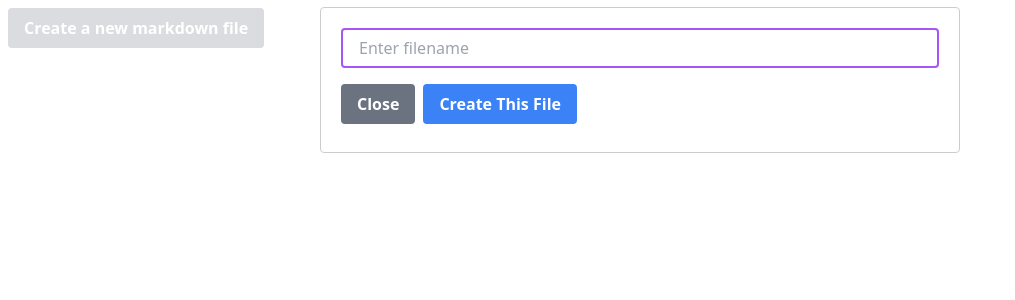
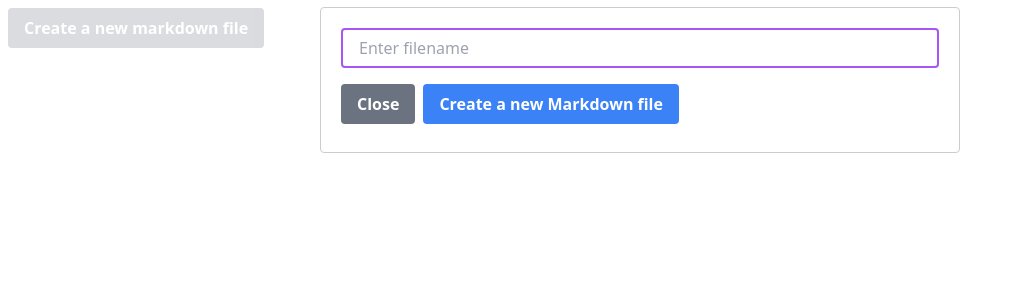
Before and after one commit to kohei-noda-qcrg/next-md-editor-front, a Next.js app: page /modal in a window 1280 px wide. Both pictures are taken after a click on the button "Create a new markdown file". Shown: the top 300 px of the page, without its empty margins (0-1015 px from the left). Built offline with nearby package versions, Linux system fonts and the light colour scheme.

Commit message:
Add Form handleSubmit

```diff
--- a/pages/modal.tsx
+++ b/pages/modal.tsx
@@ -1,6 +1,7 @@
 import type { NextPage } from "next";
 import Link from "next/link";
-import { useCallback, useRef, useState } from "react";
+import { useRouter } from "next/router";
+import { FormEvent, useCallback, useRef, useState } from "react";
 import ReactModal from "react-modal";
 
 const Modal: NextPage = () => {
@@ -14,6 +15,7 @@ const Modal: NextPage = () => {
       transform: "translate(-50%, -50%)",
     },
   };
+  const router = useRouter();
   const inputRef = useRef<HTMLInputElement>(null);
   const [fileName, setFileName] = useState("");
   const [isOpen, setIsOpen] = useState(false);
@@ -31,6 +33,12 @@ const Modal: NextPage = () => {
   const handleFileName = (e: React.ChangeEvent<HTMLInputElement>) => {
     setFileName(e.target.value);
   };
+  const handleSubmit = (e: FormEvent<HTMLFormElement> | undefined) =>{
+    if(e){
+      e.preventDefault()
+      router.push(`/post/${fileName}`)
+    }
+  }
   return (
     <>
       <div className="p-2">
@@ -48,6 +56,7 @@ const Modal: NextPage = () => {
           onAfterOpen={handleFocusInput}
           style={customStyles}
         >
+          <form onSubmit={handleSubmit}>
             <input
               ref={inputRef}
               className="bg-gray-200 appearance-none border-2 border-gray-200 rounded w-full py-2 px-4 text-gray-700 leading-tight focus:outline-none focus:bg-white focus:border-purple-500"
@@ -56,6 +65,7 @@ const Modal: NextPage = () => {
               value={fileName}
               onChange={handleFileName}
             />
+          </form>
           <div className="pt-2 space-x-2 my-2">
             <button
               className="bg-gray-500 hover:bg-gray-700 text-white font-bold py-2 px-4 rounded"
@@ -65,7 +75,7 @@ const Modal: NextPage = () => {
             </button>
             <button className="bg-blue-500 hover:bg-blue-700 text-white font-bold py-2 px-4 rounded">
               <Link href={`/post/${fileName}`}>
-                <a>Create This File</a>
+                <a>Create a new Markdown file</a>
               </Link>
             </button>
           </div>
```
Lines whose indentation alone changed are shown as unchanged.
